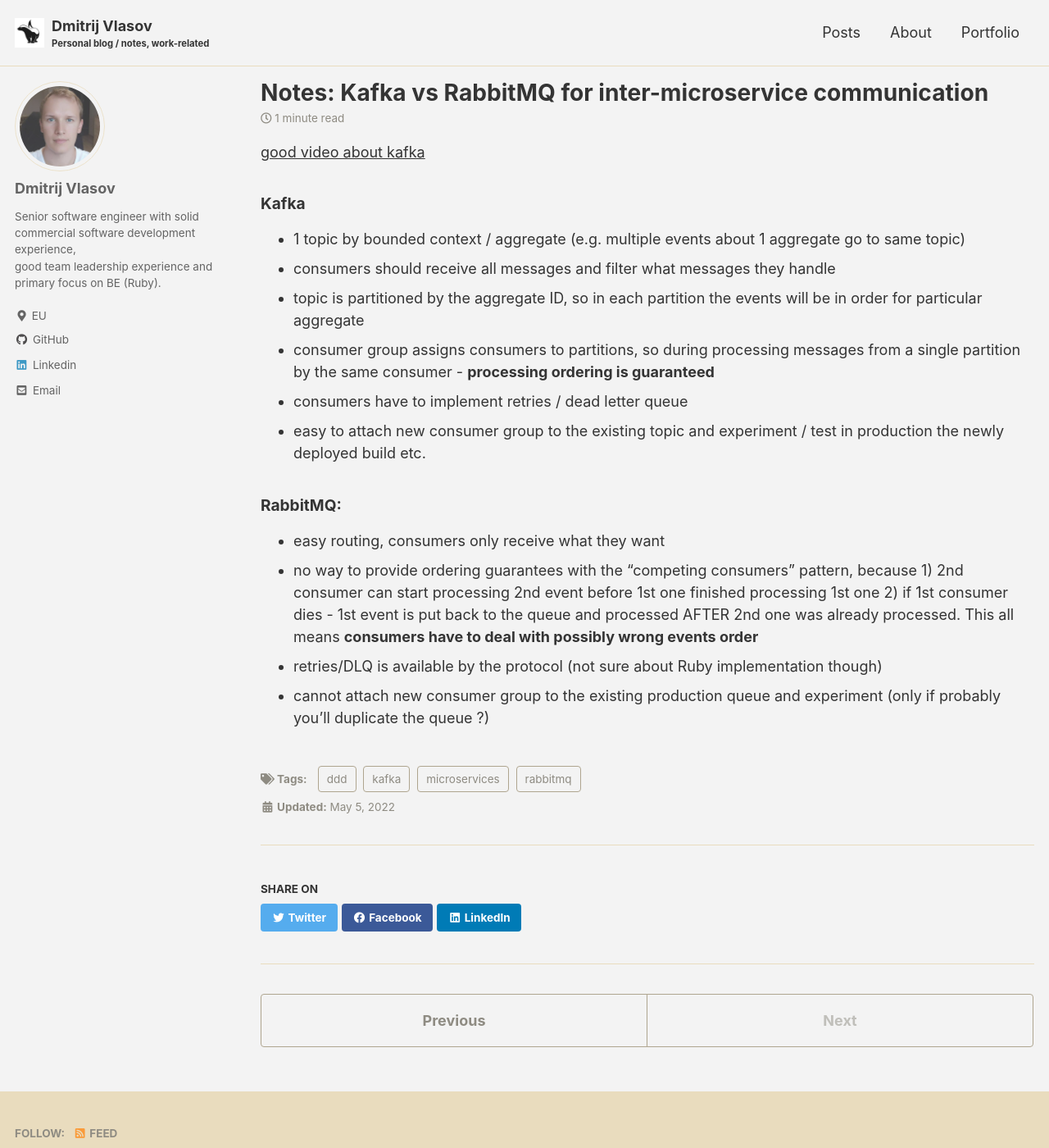
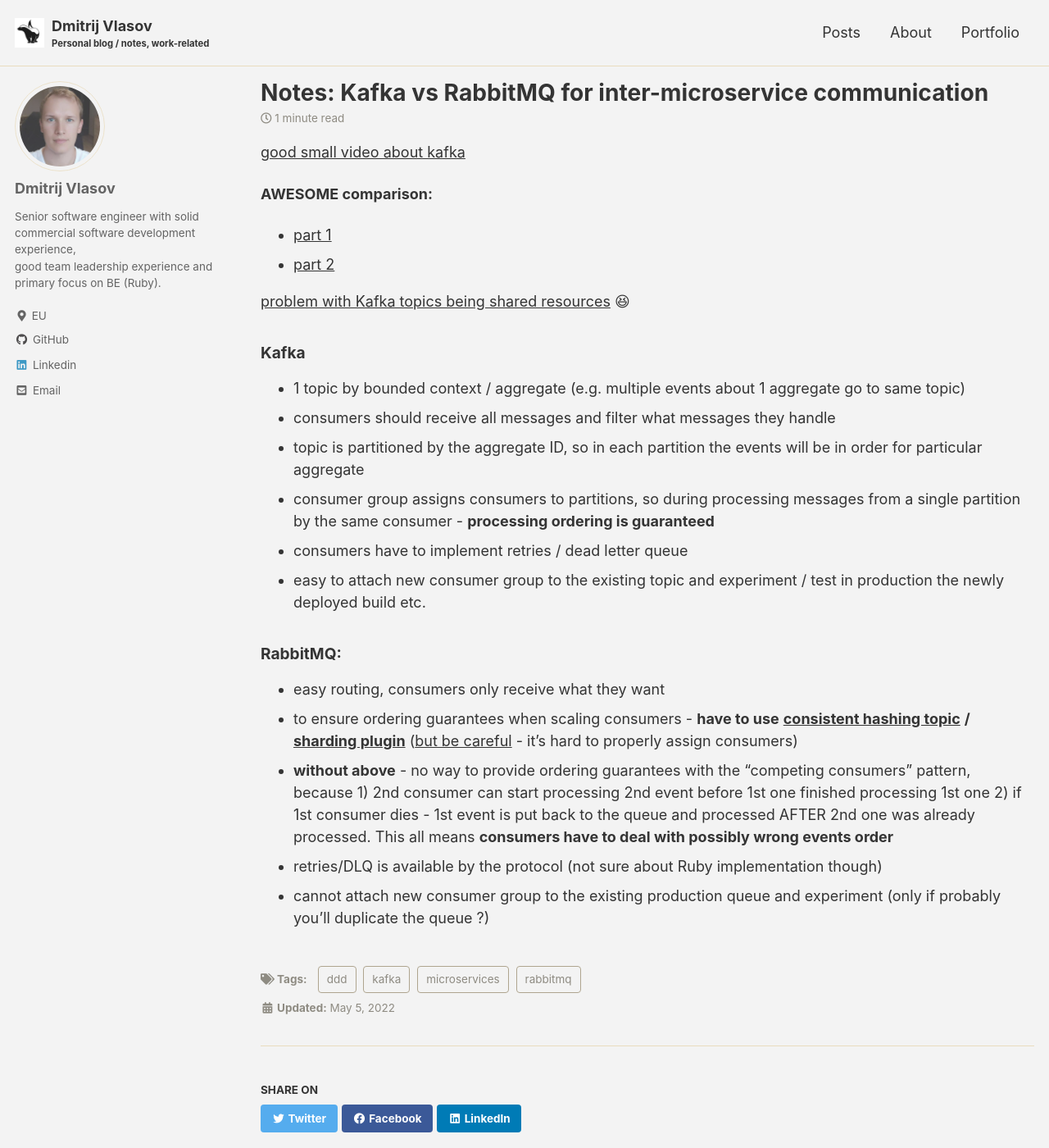
Before and after one commit to BrVer/brver.github.io, a Jekyll site: the page built from _posts/2022-05-05-kafka-fs-rabbitmq-for-microservices.md, in a window 1280 px wide and 1400 px high. Shown: the whole window at 82% size. Built offline with Jekyll 4.4.1, drawn with Linux system fonts in a browser that asks for light colours; cached includes are drawn as plain includes.

Commit message:
added more info about kafka vs rabbitMQ

```diff
--- a/_posts/2022-05-05-kafka-fs-rabbitmq-for-microservices.md
+++ b/_posts/2022-05-05-kafka-fs-rabbitmq-for-microservices.md
@@ -6,7 +6,13 @@
 excerpt: Comparing 2 most popular choices for async microservice communication
 ---
 
-[good video about kafka](https://www.youtube.com/watch?v=Ch5VhJzaoaI)
+[good small video about kafka](https://www.youtube.com/watch?v=Ch5VhJzaoaI)
+
+**AWESOME comparison:**
+- [part 1](https://www.youtube.com/watch?v=sjDnqrnnYNM)
+- [part 2](https://www.youtube.com/watch?v=faAtGVJi--E)
+
+[problem with Kafka topics being shared resources](https://jack-vanlightly.com/sketches/2019/10/7/kafka-topics-are-shared-resources) 😆
 
 #### Kafka
 - 1 topic by bounded context / aggregate (e.g. multiple events about 1 aggregate go to same topic)
@@ -18,6 +24,7 @@
 
 #### RabbitMQ:
 - easy routing, consumers only receive what they want
-- no way to provide ordering guarantees with the “competing consumers” pattern, because 1) 2nd consumer can start processing 2nd event before 1st one finished processing 1st one 2) if 1st consumer dies - 1st event is put back to the queue and processed AFTER 2nd one was already processed. This all means **consumers have to deal with possibly wrong events order**
+- to ensure ordering guarantees when scaling consumers - **have to use** [**consistent hashing topic**](https://github.com/rabbitmq/rabbitmq-server/tree/master/deps/rabbitmq_consistent_hash_exchange#code-example-in-ruby) **/** [**sharding plugin**](https://github.com/rabbitmq/rabbitmq-server/tree/master/deps/rabbitmq_sharding) ([but be careful](https://jack-vanlightly.com/blog/2018/11/14/why-i-am-not-a-fan-of-the-rabbitmq-sharding-plugin) - it's hard to properly assign consumers)
+- **without above** - no way to provide ordering guarantees with the “competing consumers” pattern, because 1) 2nd consumer can start processing 2nd event before 1st one finished processing 1st one 2) if 1st consumer dies - 1st event is put back to the queue and processed AFTER 2nd one was already processed. This all means **consumers have to deal with possibly wrong events order**
 - retries/DLQ is available by the protocol (not sure about Ruby implementation though)
 - cannot attach new consumer group to the existing production queue and experiment (only if probably you’ll duplicate the queue ?)
```
